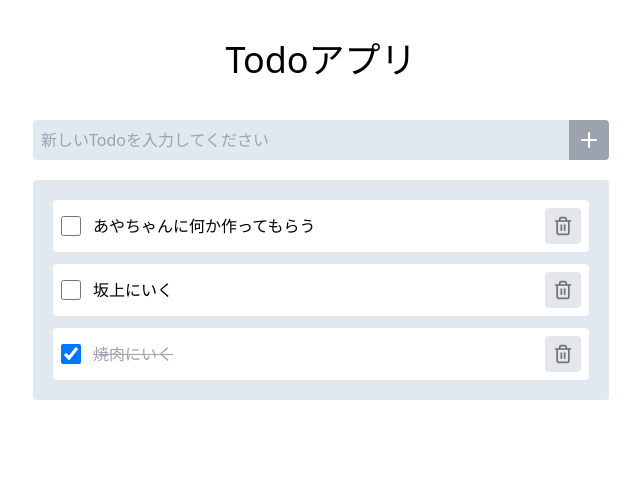
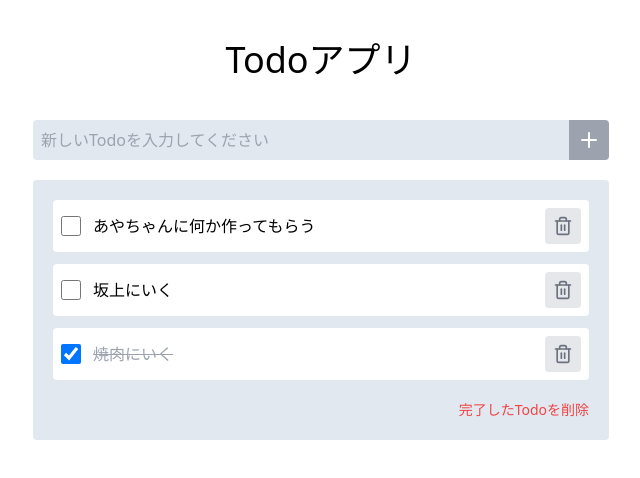
Before and after one commit to KeijiTokunaga/bun-sample-app, a React (Vite) app: page /restaurant/1 in a window 1280 px wide. Shown: the top 478 px of the page, without its empty margins (319-959 px from the left). Built offline with nearby package versions, Linux system fonts and the light colour scheme.

Commit message:
削除対応3

```diff
--- a/src/App.tsx
+++ b/src/App.tsx
@@ -1,6 +1,7 @@
 import { useState } from "react";
 import { TodoList } from "./components/TodoList";
 import { AddTodoForm } from "./components/AddTodoForm";
+import { TodoSummary } from "./components/TodoSummary";
 import { dummyTodoList } from "./data/dummyTodoList";
 
 function App() {
@@ -50,18 +51,28 @@
     });
   };
 
+  // 完了したTodoをすべて削除
+  const deleteAllCompleted = () => {
+    setTodoList((prevTodoList) => {
+      // 完了していないTodoを残す
+      return prevTodoList.filter((todo) => {
+        return !todo.completed;
+      });
+    });
+  };
   return (
     <main className="mx-auto mt-10 max-w-xl space-y-10">
       <h1 className="text-center text-4xl">Todoアプリ</h1>
       <div className="space-y-5">
         <AddTodoForm addTodo={addTodo} />
-        <div className="rounded bg-slate-200 p-5">
+        <div className="space-y-5 rounded bg-slate-200 p-5">
           <TodoList
             todoList={todoList}
             changeCompleted={changeCompleted}
             deleteTodo={deleteTodo}
-          />{" "}
-        </div>{" "}
+          />
+          <TodoSummary deleteAllCompleted={deleteAllCompleted} />
+        </div>
       </div>
     </main>
   );
--- a/src/components/TodoList.tsx
+++ b/src/components/TodoList.tsx
@@ -40,6 +40,10 @@
           </button>
         </div>
       ))}
+      {/* Todoが無い場合、表示する */}
+      {todoList.length === 0 && (
+        <p className="text-center text-sm">Todoがありません</p>
+      )}
     </div>
   );
 };
--- /dev/null
+++ b/src/components/TodoSummary.tsx
@@ -0,0 +1,13 @@
+type Props = {
+  deleteAllCompleted: () => void;
+};
+
+export const TodoSummary = ({ deleteAllCompleted }: Props) => {
+  return (
+    <div className="flex justify-end">
+      <button onClick={deleteAllCompleted} className="text-sm text-red-500">
+        完了したTodoを削除
+      </button>
+    </div>
+  );
+};
```
